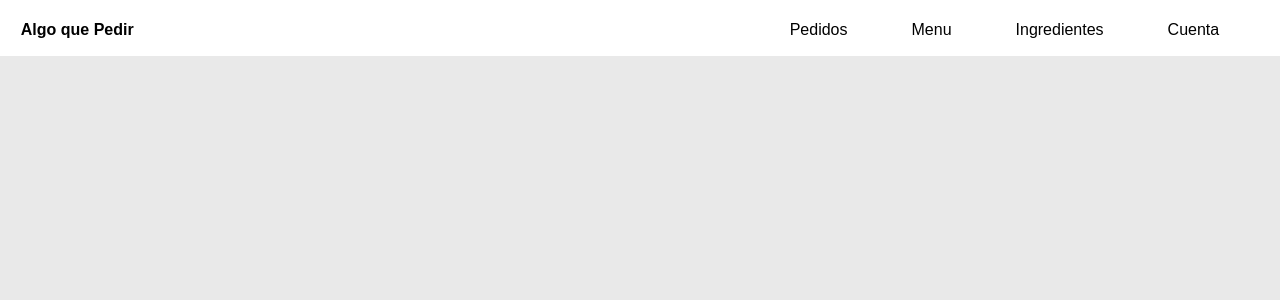
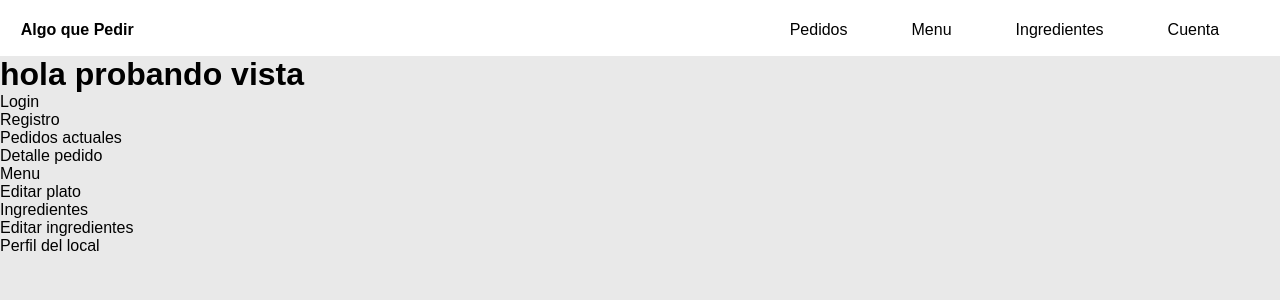
Before and after one commit to joanavarro23/svelte-algo-que-pedir, a SvelteKit app: page / in a window 1280 px wide. Shown: the top 300 px of the page. Built offline with nearby package versions, Linux system fonts and the light colour scheme.

Commit message:
hice un pequeño menu para mostrar todas las vistas

```diff
--- a/src/lib/components/layout/header/header.svelte
+++ b/src/lib/components/layout/header/header.svelte
@@ -12,7 +12,7 @@
 
         <ul class="ul-links"> <!-- Lista de enlaces de navegacion -->
             <li class="items-navegacion">
-                <a class="links-navegacion" href="/">
+                <a class="links-navegacion" href="/pedidos-actuales">
                     <!-- <img class="iconos-navegacion" src="../assets/carrito.svg"/> -->
                     <span>Pedidos</span>
                 </a>
@@ -24,13 +24,13 @@
                 </a>
             </li>
             <li class="items-navegacion">
-                <a class="links-navegacion" href="/">
+                <a class="links-navegacion" href="/ingrediente">
                     <!-- <img class="iconos-navegacion" src="../assets/ingredientes.svg"/> -->
                     <span>Ingredientes</span>
                 </a>
             </li>
             <li class="items-navegacion">
-                <a class="links-navegacion" href="/">
+                <a class="links-navegacion" href="/perfil-local">
                     <!-- <img class="iconos-navegacion" src="../assets/usuario.svg"/> -->
                     <span>Cuenta</span>
                 </a>
--- /dev/null
+++ b/src/routes/(app)/detalle-pedido/+page.svelte
@@ -0,0 +1 @@
+<h1>estas en el detalle del pedido</h1>
--- /dev/null
+++ b/src/routes/(app)/editar-ingrediente/+page.svelte
@@ -0,0 +1 @@
+<h1>estas en editar ingredientes</h1>
--- /dev/null
+++ b/src/routes/(app)/ingrediente/+page.svelte
@@ -0,0 +1 @@
+<h1>estas en ingredientes</h1>
--- a/src/routes/(app)/pedidos-actuales/+page.svelte
+++ b/src/routes/(app)/pedidos-actuales/+page.svelte
@@ -0,0 +1 @@
+<h1>estas en pedidos actuales</h1>
--- /dev/null
+++ b/src/routes/(app)/perfil-local/+page.svelte
@@ -0,0 +1 @@
+<h1>estas en el perfil del local</h1>
--- a/src/routes/(auth)/login/+page.svelte
+++ b/src/routes/(auth)/login/+page.svelte
@@ -0,0 +1 @@
+<h1>estas en login</h1>
--- a/src/routes/(auth)/registro/+page.svelte
+++ b/src/routes/(auth)/registro/+page.svelte
@@ -0,0 +1 @@
+<h1>estas en registro</h1>
--- a/src/routes/+page.svelte
+++ b/src/routes/+page.svelte
@@ -5,3 +5,15 @@
 <!-- PARA PROBAR, DESPUES SE OCULTA
       Y SE CARGA LA PAGINA DE LOGIN -->
 <Header />
+<h1>hola probando vista</h1>
+<ul>
+  <li><a href="/login">Login</a></li>
+  <li><a href="/registro">Registro</a></li>
+  <li><a href="/pedidos-actuales">Pedidos actuales</a></li>
+  <li><a href="/detalle-pedido">Detalle pedido</a></li>
+  <li><a href="/menu">Menu</a></li>
+  <li><a href="/editar-plato">Editar plato</a></li>
+  <li><a href="/ingrediente">Ingredientes</a></li>
+  <li><a href="/editar-ingrediente">Editar ingredientes</a></li>
+  <li><a href="/perfil-local">Perfil del local</a></li>
+</ul>
```
Also changed, not shown: src/routes/(app)/detalle-pedido/detalle-pedido.css (added).
